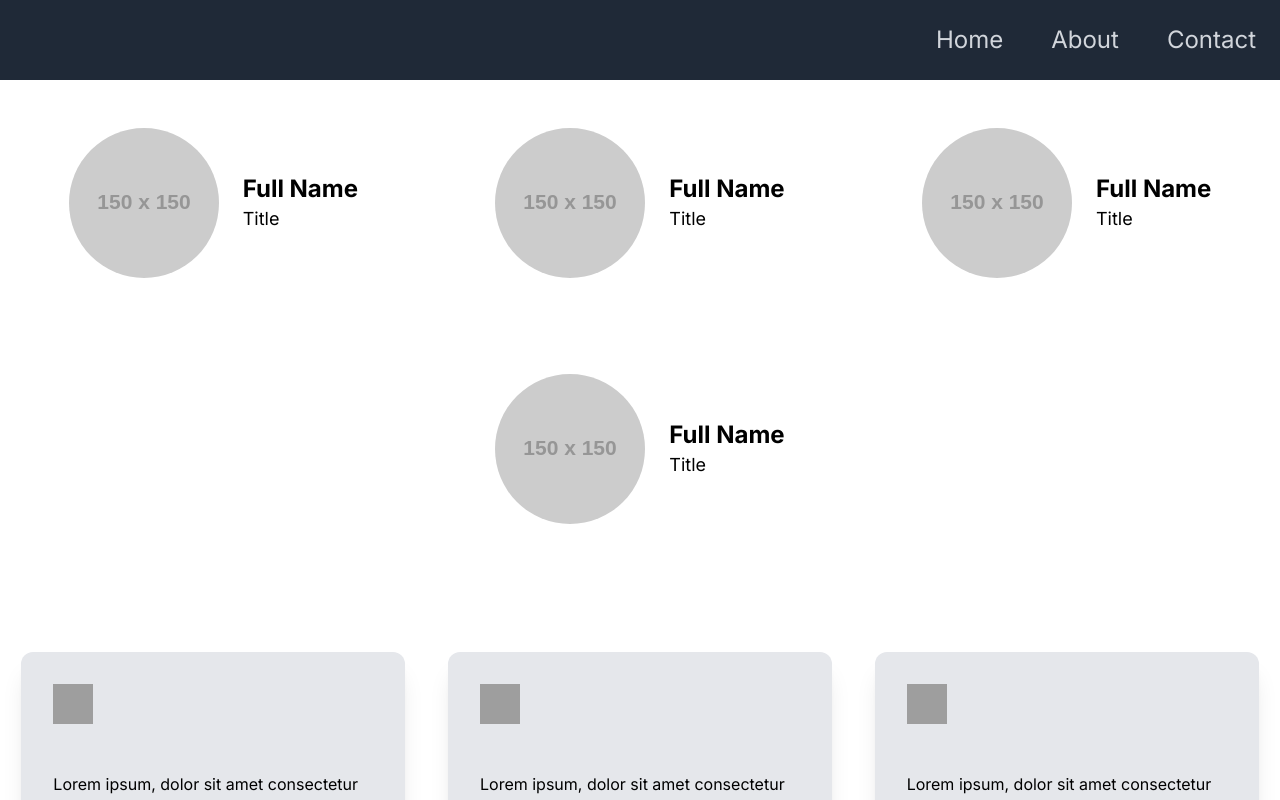
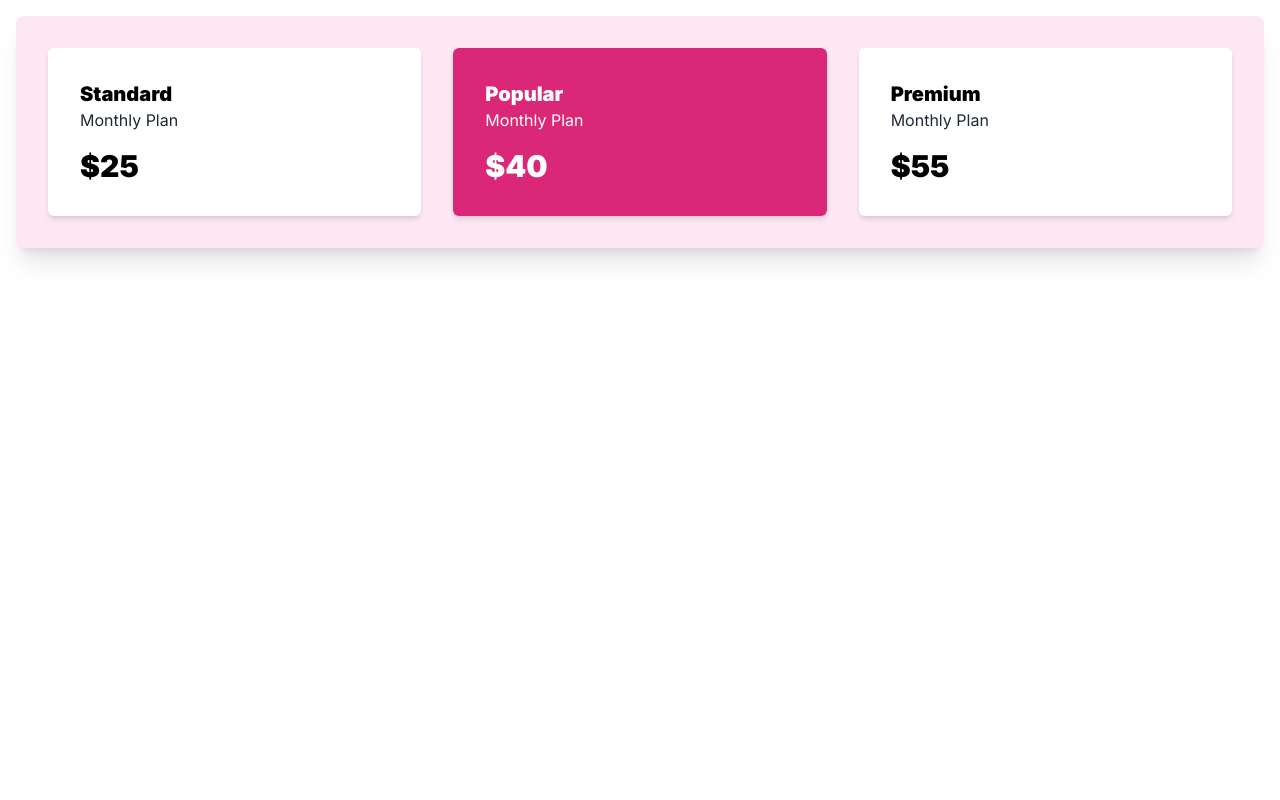
Before and after one commit to Usama1190/tailwind-started, a Next.js app: page / in a window 1280 px wide. Shown: the top 800 px of the page. Built offline with nearby package versions, Linux system fonts and the light colour scheme; grey boxes are pictures that could not be loaded.

Commit message:
Keep learning on Aug 21, 24

```diff
--- a/app/page.tsx
+++ b/app/page.tsx
@@ -7,14 +7,27 @@ import Team from "@/components/Team";
 import Reviews from "@/components/Reviews";
 import Subscribe from "@/components/Subscribe";
 
+import FlexContainer from "@/components/FlexContainer";
+
 export default function Home() {
   return (
     <>
-      <Navbar />
-      <Team />
-      <Reviews />
-      <Subscribe />
+      <FlexContainer />
     </>
+
+
+
+
+
+
+
+
+    // <>
+    //   <Navbar />
+    //   <Team />
+    //   <Reviews />
+    //   <Subscribe />
+    // </>
 
 
 
--- /dev/null
+++ b/components/FlexContainer.tsx
@@ -0,0 +1,28 @@
+import React from 'react';
+
+const FlexContainer = () => {
+  return (
+    <div className='flex rounded-lg bg-pink-100 shadow-xl m-4 p-8 gap-x-8'>
+      <div className='basis-1/3 bg-white rounded-md shadow-md p-8'>
+        <h1 className='font-black text-xl'>Standard</h1>
+        <h2 className='text-gray-800'>Monthly Plan</h2>
+        <h1 className='font-black text-3xl mt-4'>$25</h1>
+      </div>
+
+      <div className='basis-1/3 bg-pink-600 rounded-md shadow-md text-white p-8'>
+        <h1 className='font-black text-xl'>Popular</h1>
+        <h2 className='text-pint-100'>Monthly Plan</h2>
+        <h1 className='font-black text-3xl mt-4'>$40</h1>
+      </div>
+
+      <div className='basis-1/3 bg-white rounded-md shadow-md p-8'>
+        <h1 className='font-black text-xl'>Premium</h1>
+        <h2 className='text-gray-800'>Monthly Plan</h2>
+        <h1 className='font-black text-3xl mt-4'>$55</h1>
+      </div>
+    </div>
+  )
+}
+
+export default FlexContainer;
+//   rafce  react arrow function export component
```
Also changed, not shown: 1 other file (tests, documents, lock files or other folders).
